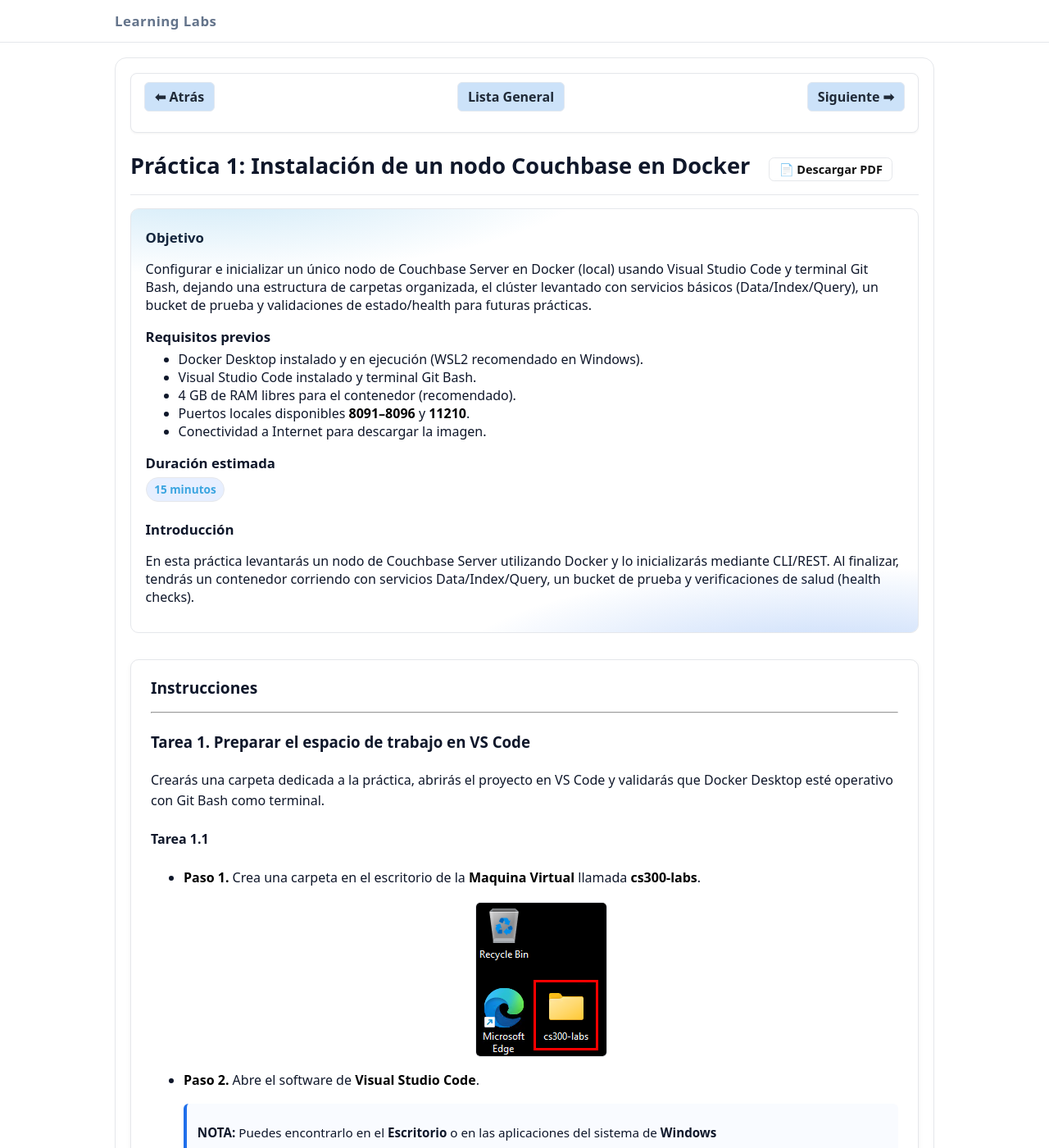
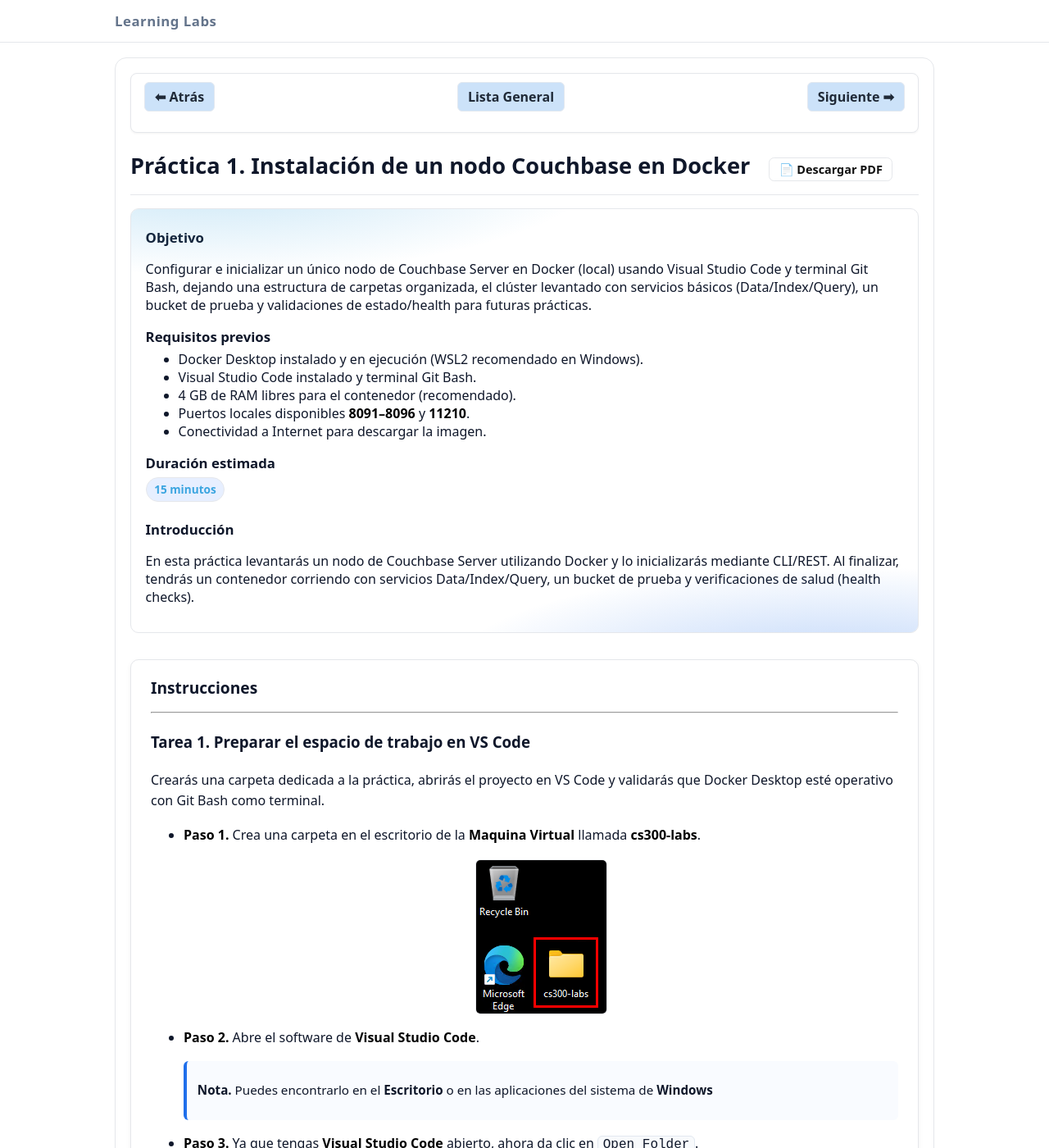
Before and after one commit to Netec-Mx/CS300_INT, a Jekyll site: the page built from labs/lab1/lab1.md, in a window 1280 px wide and 1400 px high. Shown: the whole window at 82% size. Built offline with Jekyll 4.4.1, drawn with Linux system fonts in a browser that asks for light colours; some of the changed text lies outside the part shown.

Commit message:
Update lab1.md

````diff
--- a/labs/lab1/lab1.md
+++ b/labs/lab1/lab1.md
@@ -1,6 +1,6 @@
 ---
 layout: lab
-title: "Práctica 1: Instalación de un nodo Couchbase en Docker" # CAMBIAR POR CADA PRACTICA
+title: "Práctica 1. Instalación de un nodo Couchbase en Docker" # CAMBIAR POR CADA PRACTICA
 permalink: /lab1/lab1/ # CAMBIAR POR CADA PRACTICA
 images_base: /labs/lab1/img # CAMBIAR POR CADA PRACTICA
 duration: "15 minutos" # CAMBIAR POR CADA PRACTICA
@@ -44,20 +44,18 @@ next: /lab2/lab2/ # CAMBIAR POR CADA PRACTICA MENU DE NAVEGACION HACIA ADELANTE
 
 Crearás una carpeta dedicada a la práctica, abrirás el proyecto en VS Code y validarás que Docker Desktop esté operativo con Git Bash como terminal.
 
-#### Tarea 1.1
-
 - **Paso 1.** Crea una carpeta en el escritorio de la **Maquina Virtual** llamada **cs300-labs**.
 
   ![cbase1]({{ page.images_base | relative_url }}/1.png)
 
 - **Paso 2.** Abre el software de **Visual Studio Code**.
 
-  > **NOTA:** Puedes encontrarlo en el **Escritorio** o en las aplicaciones del sistema de **Windows**
+  > **Nota.** Puedes encontrarlo en el **Escritorio** o en las aplicaciones del sistema de **Windows**
   {: .lab-note .info .compact}
 
 - **Paso 3.** Ya que tengas **Visual Studio Code** abierto, ahora da clic en `Open Folder`.
 
-  > **NOTA:** Tambien puedes dar clic en **File** -> **Open Folder**.
+  > **Nota.** Tambien puedes dar clic en **File** -> **Open Folder**.
   {: .lab-note .info .compact}
 
   ![cbase2]({{ page.images_base | relative_url }}/2.png)
@@ -109,7 +107,7 @@ Crearás una carpeta dedicada a la práctica, abrirás el proyecto en VS Code y
 
 - **Paso 15.** Verifica que Docker esté activo y accesible, copi y pega los siguientes comandos en la terminal.
 
-  > **IMPORTANTE:** Si no esta activo, puedes buscar el software de Docker en las aplicaciones del Windows.
+  > **Importante.** Si no esta activo, puedes buscar el software de Docker en las aplicaciones del Windows.
   {: .lab-note .important .compact}
 
   ```bash
@@ -127,11 +125,9 @@ Crearás una carpeta dedicada a la práctica, abrirás el proyecto en VS Code y
 
 Generarás un archivo `.env` con variables (usuario, contraseña, tag de imagen, memoria) y un `compose.yaml` que mapea puertos, volúmenes y declara la política de healthcheck.
 
-#### Tarea 2.1
+- **Paso 1.** En la terminal de **VSC** copia y pega el siguiente comando que crea el archivo `.env` y carga el contenido de las variables necesarias.
 
-- **Paso 16.** En la terminal de **VSC** copia y pega el siguiente comando que crea el archivo `.env` y carga el contenido de las variables necesarias.
-
-  > **NOTA:** El archivo `.env` estandariza credenciales y memoria.
+  > **Nota.** El archivo `.env` estandariza credenciales y memoria.
   {: .lab-note .info .compact}
 
   ```bash
@@ -199,13 +195,11 @@ Generarás un archivo `.env` con variables (usuario, contraseña, tag de imagen,
 
 Levantarás el contenedor con Docker Compose y confirmarás que la imagen se descarga y el servicio inicia.
 
-#### Tarea 3.1
+- **Paso 1.** Inicia el servicio, dentro de la terminal ejecuta el siguiente comando.
 
-- **Paso 20.** Inicia el servicio, dentro de la terminal ejecuta el siguiente comando.
-
-  > **IMPORTANTE:** Para agilizar los procesos, la imagen ya esta descargada en tu ambiente de trabajo, ya que puede tardar hasta 10 minutos en descargarse.
+  > **Importante.** Para agilizar los procesos, la imagen ya esta descargada en tu ambiente de trabajo, ya que puede tardar hasta 10 minutos en descargarse.
   {: .lab-note .important .compact}
-  > **IMPORTANTE:** El `docker compose up -d` corre en segundo plano. El healthcheck del servicio y la sonda de `compose.yaml` garantizan que Couchbase responda en 8091 antes de continuar.
+  > **Importante.** El `docker compose up -d` corre en segundo plano. El healthcheck del servicio y la sonda de `compose.yaml` garantizan que Couchbase responda en 8091 antes de continuar.
   {: .lab-note .important .compact}
 
   ```bash
@@ -262,13 +256,11 @@ Levantarás el contenedor con Docker Compose y confirmarás que la imagen se des
 
 Usarás `couchbase-cli` dentro del contenedor para inicializar el clúster, definir cuotas de memoria, habilitar servicios y crear un bucket de prueba.
 
-#### Tarea 3.1
+- **Paso 1.** Inicializa el clúster ejecuta el siguiete comando en la terminal.
 
-- **Paso 24.** Inicializa el clúster ejecuta el siguiete comando en la terminal.
-
-  > **NOTA:** El `cluster-init` fija credenciales y cuotas de memoria (data/Index). Para un nodo local, 2 GB total y 512 MB para Index es razonable; ajusta según tu RAM. Habilitar `flush` permite vaciar el bucket desde la UI o CLI.
+  > **Nota.** El `cluster-init` fija credenciales y cuotas de memoria (data/Index). Para un nodo local, 2 GB total y 512 MB para Index es razonable; ajusta según tu RAM. Habilitar `flush` permite vaciar el bucket desde la UI o CLI.
   {: .lab-note .info .compact}
-  > **IMPORTANTE:** El comando se ejecuta desde el directorio de la practica **practica1-single-node**
+  > **Importante.** El comando se ejecuta desde el directorio de la practica **practica1-single-node**
   {: .lab-note .important .compact}
 
   ```bash
@@ -374,11 +364,9 @@ Probarás endpoints REST básicos, health del contenedor y accederás a la conso
 
 Aprenderás a apagar/encender el servicio y a limpiar volúmenes si necesitas empezar desde cero.
 
-#### Tarea 6.1
+- **Paso 1.** Ahora regresa a la terminal de **Git Bash** para aplicar el siguiente comando.
 
-- **Paso 32.** Ahora regresa a la terminal de **Git Bash** para aplicar el siguiente comando.
-
-  > **NOTA:** Si es necesario puedes volver a encender los contenedores con el comando **`docker compose start`**
+  > **Nota.** Si es necesario puedes volver a encender los contenedores con el comando **`docker compose start`**
   {: .lab-note .info .compact}
 
   ```bash
````
Also changed, not shown: other parts of labs/lab1/lab1.md (+22 -24 lines).
